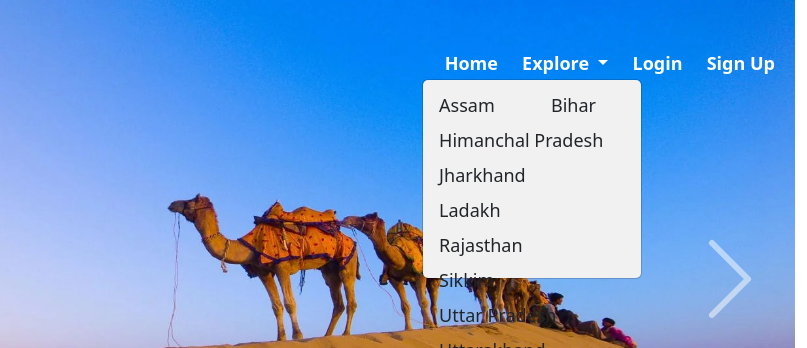
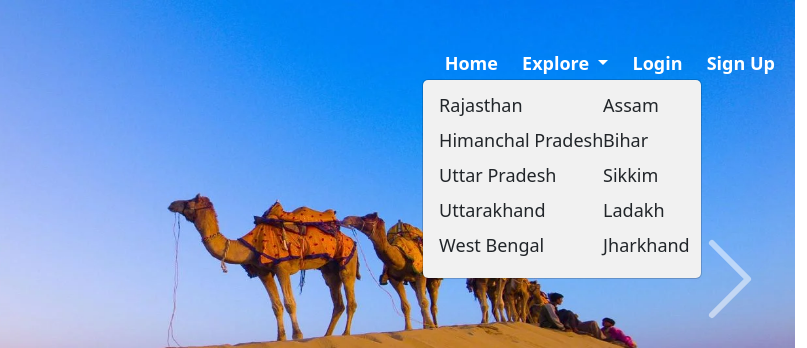
Before and after one commit to ayush1482001/bharat-darshan, a plain HTML site: page index.html in a window 1280 px wide. Both pictures are taken after a click on the button "Explore". Shown: the top 348 px of the page, 473-1280 px from the left. Drawn offline with nearby package versions, Linux system fonts and the light colour scheme.

Commit message:
dropdown modified

```diff
--- a/index.html
+++ b/index.html
@@ -110,23 +110,23 @@
         <h2><img src="images/images2/logo3.png" alt="logo"></h2>
         <ul>
           <li>Home</li>
-          <li class="nav-item dropdown dropdown-main">
+           <li class="nav-item dropdown <!--dropdown-main-->">
             <a class="nav-link dropdown-toggle" href="#" role="button" data-bs-toggle="dropdown" aria-expanded="false">
               Explore
             </a>
-            <ul class="dropdown-menu dropdown-content">
-              <li><a class="dropdown-item" href="D:\project-NS\bharat-darshan\assam.html">Assam</a></li>
-              <li><a class="dropdown-item" href="D:\project-NS\bharat-darshan\bihar.html">Bihar</a></li>
+            <ul class="dropdown-menu dropdown-content" style="column-count: 2; column-gap: 50px;">
+              <li><a class="dropdown-item" href="D:\project-NS\bharat-darshan\rj.html">Rajasthan</a></li>
               <li><a class="dropdown-item" href="D:\project-NS\bharat-darshan\hp.html">Himanchal Pradesh</a></li>
-              <li><a class="dropdown-item" href="D:\project-NS\bharat-darshan\jharkhand.html">Jharkhand</a></li>
-              <li><a class="dropdown-item" href="D:\project-NS\bharat-darshan\ladakh.html">Ladakh</a></li>
-
-              <li><a class="dropdown-item" href="D:\project-NS\bharat-darshan\rj.html">Rajasthan</a></li>
-              <li><a class="dropdown-item" href="D:\project-NS\bharat-darshan\sikkim.html">Sikkim</a></li>
               <li><a class="dropdown-item" href="D:\project-NS\bharat-darshan\up.html">Uttar Pradesh</a></li>
               <li><a class="dropdown-item" href="D:\project-NS\bharat-darshan\uttarakhand.html">Uttarakhand</a></li>
               <li><a class="dropdown-item" href="D:\project-NS\bharat-darshan\west-bengal.html">West Bengal</a></li>
-            </ul>
+
+              <li><a class="dropdown-item" href="D:\project-NS\bharat-darshan\assam.html">Assam</a></li>
+              <li><a class="dropdown-item" href="D:\project-NS\bharat-darshan\bihar.html">Bihar</a></li>
+              <li><a class="dropdown-item" href="D:\project-NS\bharat-darshan\sikkim.html">Sikkim</a></li>
+              <li><a class="dropdown-item" href="D:\project-NS\bharat-darshan\ladakh.html">Ladakh</a></li>
+              <li><a class="dropdown-item" href="D:\project-NS\bharat-darshan\jharkhand.html">Jharkhand</a></li>
+              </ul>
           </li>
 
           <li class="nav-item dropdown">
--- a/style.css
+++ b/style.css
@@ -168,7 +168,7 @@ h1 {
   position: absolute;
   left: -100px !important;
   background-color: #f1f1f1;
-  min-width: 220px;
+  min-width: 280px;
   height: 200px;
 }
 
```
